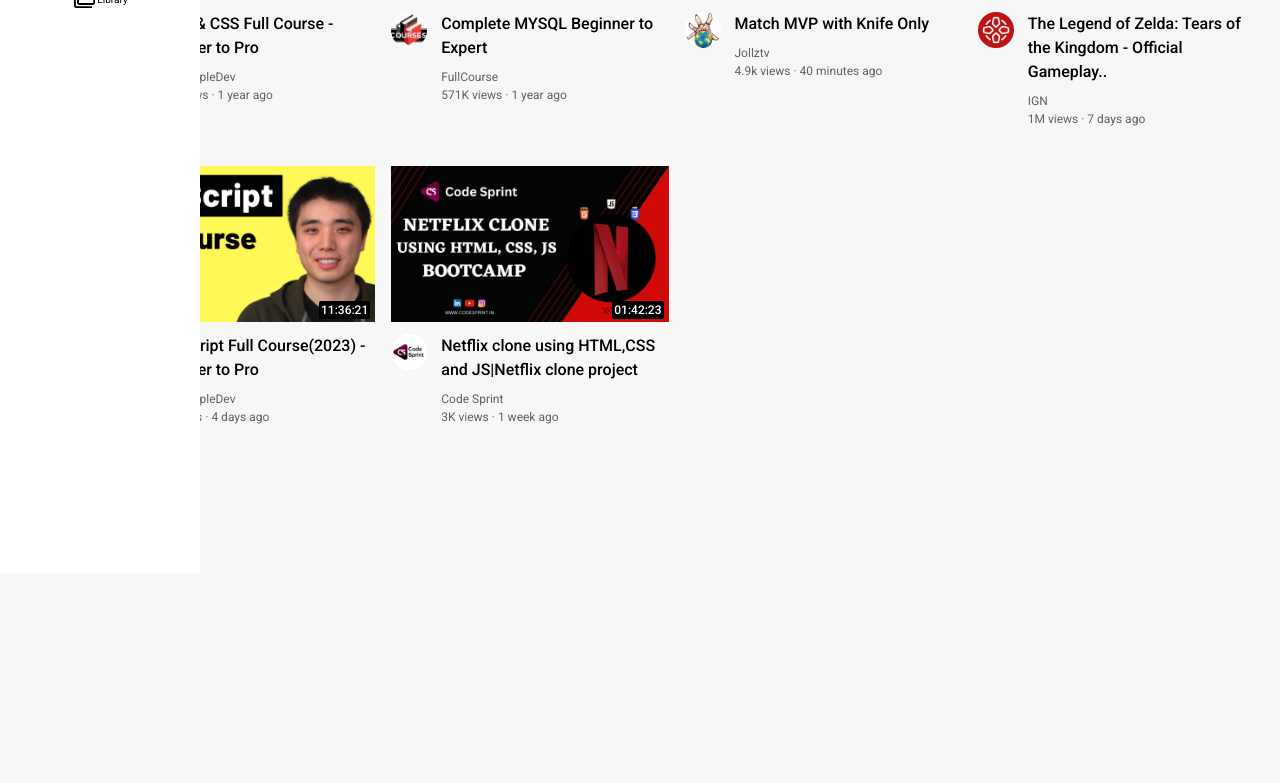
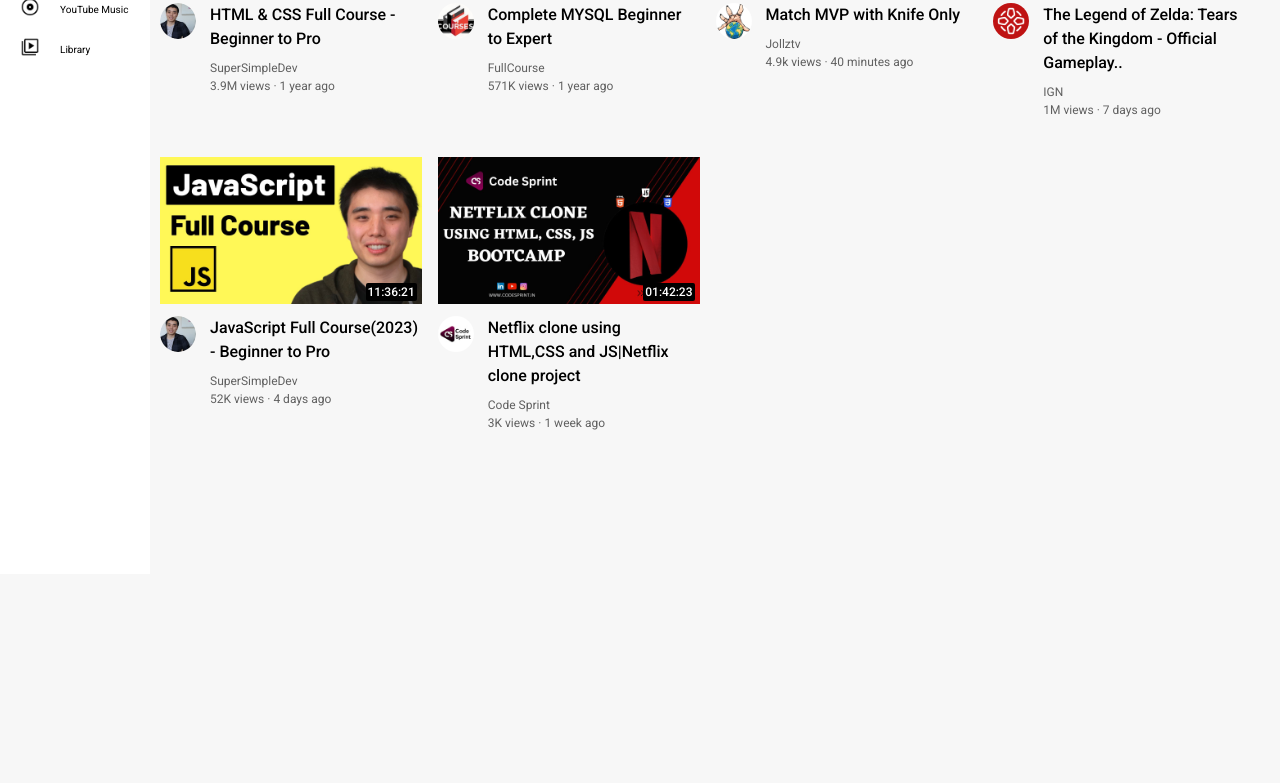
Before and after one commit to MKisKrazy/YouTube-Clone, a plain HTML site: page index.html in a window 1280 px wide. Shown: the part 226-1009 px from the top of the page. Drawn offline with Linux system fonts and the light colour scheme.

Commit message:
Completed mediascreen tinkering for screen width>1200px

```diff
--- a/general.css
+++ b/general.css
@@ -17,3 +17,15 @@ a{
     color: black;
     text-decoration: none;
 }
+@media (min-width:1200.1px){
+    body{
+        margin: 0;
+        padding-top: 70px;
+        padding-left:160px;
+        padding-right: 25px;
+        background-color: rgb(247, 247, 247);
+        font-family: 'Roboto', sans-serif;
+        height: 3000px;
+
+    }
+}
--- a/sidebar.css
+++ b/sidebar.css
@@ -36,29 +36,34 @@
         left: 0;
         bottom: 0;
         top: 55px;
-        width: 200px;
+        width: 150px;
         z-index: 200;
         background-color: white;
         padding-top: 5px;
+        justify-content: space-between;
     }
     .sidebar-link{
         height: 30px;
         display: flex;
         align-items: center;
-        justify-content: center;
+
         flex-direction: row;
         cursor: pointer;
+        margin-bottom: 10px;
+
     }
     .sidebar-link:hover{
         background-color: rgb(234, 234, 234);
     }
     .sidebar-link img{
-        height: 25px;
+        height: 20px;
         margin-bottom: 4px;
+        padding-left: 20px;
+
     }
     .sidebar-link div{
         font-size: 10px;
-
+        padding-left: 20px;
 
     }
 
```
